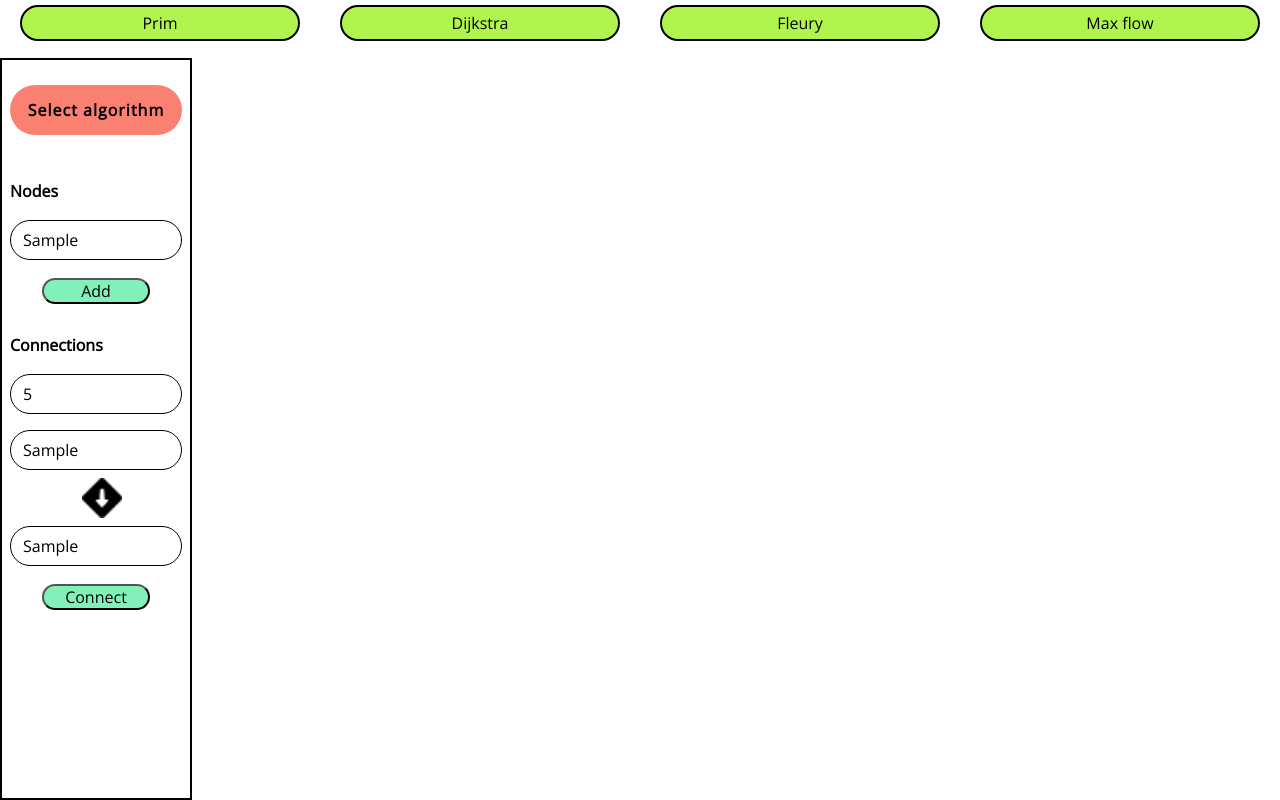
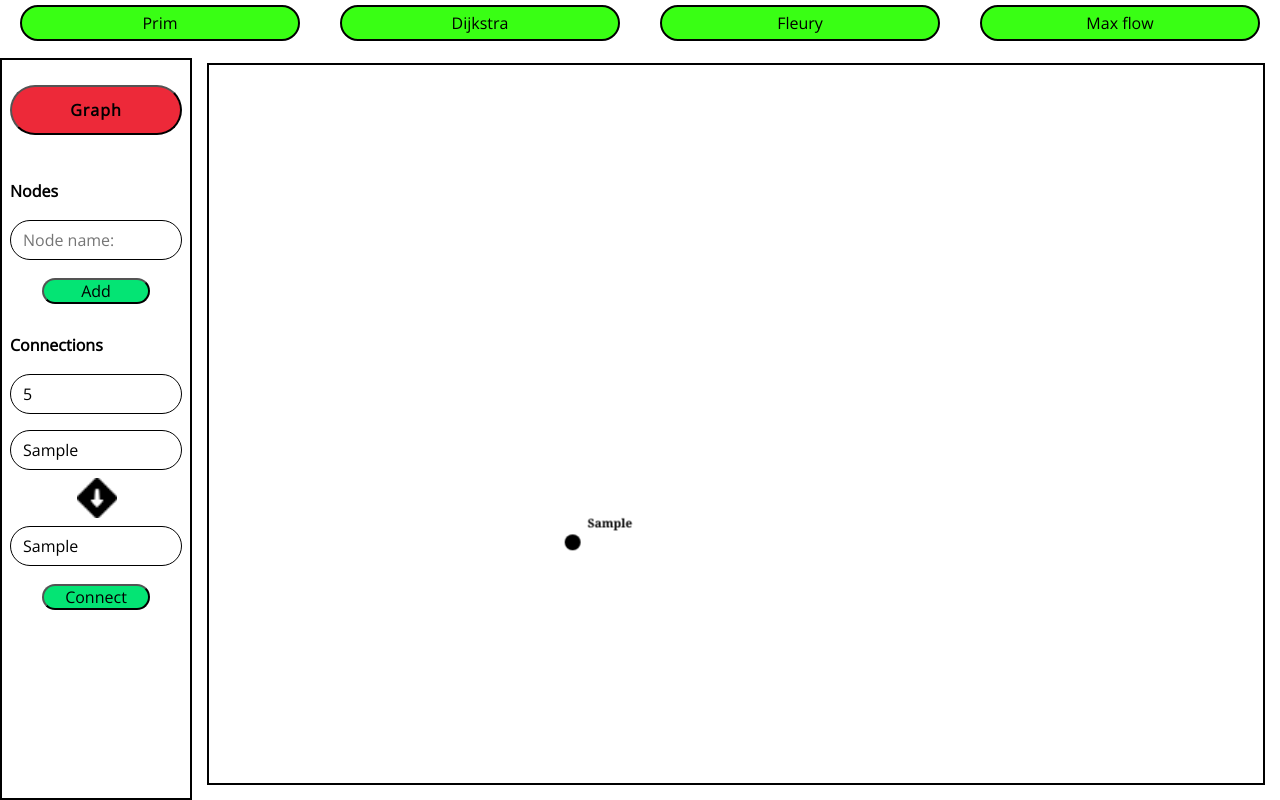
Before and after one commit to Kevinliaoo/graphs, a plain HTML site: page index.html in a window 1280 px wide. Both pictures are taken after typing "Sample", "5", "Sample", "Sample" into the empty fields and a click on the button "Add". Drawn offline with nearby package versions, Linux system fonts and the light colour scheme.

Commit message:
Canvas added

```diff
--- a/css/styles.css
+++ b/css/styles.css
@@ -21,7 +21,7 @@ body {
 }
 
 .menu-item {
-	background-color: #AFF54E;
+	background-color: rgb(57, 255, 20);
 	padding: 5px;
 	margin-top: 5px;
 	border: 2px solid black;
@@ -36,7 +36,7 @@ body {
 }
 
 .menu-item:hover {
-    flex: 3;
+    background-color: rgba(57, 255, 20, 0.7)
 }
 
 .container {
@@ -57,16 +57,19 @@ body {
 .nav-menu__algobtn{
 	margin: 25px 8px;
 	padding: 5px;
-	border: none;
 	border-radius: 25px;
 	height: 50px;
-	background-color: salmon;
+	background-color: #ED2939;
 	font-size: 16px;
 	letter-spacing: 1px;
 	font-weight: bold;
 	color: black;
 	cursor: pointer;
 	outline:none;
+}
+
+.nav-menu__algobtn:hover {
+	background-color: rgba(237, 41, 57, 0.7);
 }
 
 .nav-menu__node, .nav-menu__connection {
@@ -90,13 +93,17 @@ body {
 	border-radius: 25px;
 	outline: none;
     cursor: pointer;
-    background-color: rgba(4, 228, 116, 0.5);
+    background-color: rgba(4, 228, 116, 1);
+}
+
+.nav-menu__addnodebtn:hover, .nav-menu__connectbtn:hover {
+	background-color: rgba(4, 228, 116, 0.7);
 }
 
 .nav-menu__arrow-img {
 	width: 40px;
 	height: 40px;
-	margin-left: 80px;
+	margin-left: 40%;
 }
 
 /*     MAIN CONTENT     */
@@ -107,5 +114,7 @@ body {
 }
 
 .visualizer {
-	background-color: : black;
+	border: 2px solid black;
+	height: 100%;
+	width: 100%;
 }
--- a/index.html
+++ b/index.html
@@ -19,10 +19,10 @@
 
 	<section class="container">
 		<section class="nav-menu">
-			<button class="nav-menu__algobtn">Select algorithm</button>
+			<button class="nav-menu__algobtn" id="algoBtn">Graph</button>
 			<p class="nav-menu__node">Nodes</p>
-			<input class="nav-menu__nodename" type="text" name="nodename" placeholder="Node name: ">
-			<button class="nav-menu__addnodebtn">Add</button>
+			<input class="nav-menu__nodename" id="nodeName" type="text" name="nodename" placeholder="Node name: ">
+			<button class="nav-menu__addnodebtn" id="addNode">Add</button>
 
 			<p class="nav-menu__connection">Connections</p>
 			<input class="nav-menu__nodeweight" type="number" name="weight" placeholder="Node weight">
@@ -39,5 +39,6 @@
 	<script type="text/javascript" src='./js/objects.js'></script>
 	<script type="text/javascript" src='./js/algorithms.js'></script>
 	<script type="text/javascript" src='./js/main.js'></script>
+	<script type="text/javascript" src='./js/canvas.js'></script>
 </body>
 </html>
--- a/js/algorithms.js
+++ b/js/algorithms.js
@@ -533,3 +533,12 @@ function maxFlow(graph, start, end) {
 
 	return max;
 }
+
+/*
+ * Generates a random number in a specified range
+ *
+ * @param 	{Number} 	min 	Minium value of the range (inclusive)
+ * @param 	{Number}	max 	Maxium value of the range (inclusive)
+ * @return 	{Number}		Random Integer value
+*/
+let randomNumber = (min, max) => Math.floor((max+1-min) * Math.random());
--- /dev/null
+++ b/js/canvas.js
@@ -0,0 +1,89 @@
+let canvas = document.querySelector('canvas');
+let context = canvas.getContext('2d');
+let algorithmBtn = document.getElementById("algoBtn");
+let addNodeBtn = document.getElementById("addNode");
+let nodeNameInput = document.getElementById("nodeName");
+
+// MAIN STRUCTURE
+let structure;
+
+// FIX BLURRED CANVAS
+let dpi = window.devicePixelRatio;
+function fix_dpi() {
+	let style_height = +getComputedStyle(canvas).getPropertyValue("height").slice(0, -2);
+	let style_width = +getComputedStyle(canvas).getPropertyValue("width").slice(0, -2);
+	canvas.setAttribute('height', style_height * dpi);
+	canvas.setAttribute('width', style_width * dpi);
+}
+fix_dpi()
+
+// REDRAWING FRAME
+let circles_arrays = [];
+
+var x = 20;
+function animate() {
+	// Infinite loop
+	requestAnimationFrame(animate);
+	// Repaint background
+	context.clearRect(0, 0, innerWidth, innerHeight);
+
+	for (circle of circles_arrays) {
+		circle.draw();
+	}
+}
+animate();
+
+// BUTTON EVENT LISTENERS
+
+/*
+ * Adds a new Node to the main structure
+*/
+addNodeBtn.addEventListener("click", (ev) => {
+	const letter = nodeNameInput.value.trim();
+	if (letter === "") {
+		alert("Please insert a name to the Node");
+		return;
+	}
+	if (structure === undefined) checkDataStructure(letter);
+	// TENGO QUE ARREGLAR EL PROBLEMA DE LPS ARBOLES
+	else {
+		const n = new Node(letter);
+		structure.addNode(n);
+		circles_arrays.push(new CanvasNode(randomNumber(0, 500), randomNumber(0, 500), n));
+	}
+
+	nodeNameInput.value = "";
+})
+
+/*
+ * Builds the data structure with the root Node
+ *
+ * @param 	{String}	rootNodeLetter 		Letter of the root Node
+*/
+function checkDataStructure(rootNodeLetter) {
+	let s = algorithmBtn.textContent;
+	const n = new Node(rootNodeLetter)
+	switch(s) {
+		case display_algos[0]:
+		case display_algos[1]:
+			structure = new Graph(n);
+			circles_arrays.push(new CanvasNode(randomNumber(0, 500), randomNumber(0, 500), n));
+		break;
+		case display_algos[2]:
+			structure = new Tree(n);
+			circles_arrays.push(new CanvasNode(randomNumber(0, 500), randomNumber(0, 500), n));
+		break;
+	}
+}
+
+let toggleIndex = 0;
+const display_algos = ["Graph", "Dir. Graph", "Tree"];
+/*
+ * Updates button's text when is toggled
+*/
+algorithmBtn.addEventListener("click", () => {
+	// Eliminar la estructura de dato si ya existe
+	toggleIndex ++;
+	if (toggleIndex === 3) toggleIndex = 0;
+	algorithmBtn.textContent = display_algos[toggleIndex];
+})
--- a/js/objects.js
+++ b/js/objects.js
@@ -133,3 +133,36 @@ class Tree {
 		position === 0 ? parent.setLeftChild(node) : parent.setRightChild(node);
 	}
 }
+
+class CanvasNode {
+
+	constructor(posX, posY, nodePointer) {
+		this.posX = posX;
+		this.posY = posY;
+		this.gap = 15;
+		this.letterX = posX + this.gap;
+		this.letterY = posY - this.gap;
+		this.node = nodePointer;
+	}
+
+	draw() {
+		// Draw point
+		context.beginPath();
+		context.arc(this.posX, this.posY, 8, Math.PI*2, false);
+		context.fill();
+		// Node name
+		this.setLetterPos();
+		context.font = "bold 12px Georgia";
+		context.fillText(this.node.letter, this.letterX, this.letterY);
+	}
+
+	setLetterPos() {
+		let textWidth = context.measureText(this.node.letter).width;
+		let textHeight = context.measureText(this.node.letter).height;
+
+		if (this.posX < 20) this.letterX = this.posX + this.gap;
+		if (this.posY < 20) this.letterY = this.posY + this.gap;
+		if (this.posY > canvas.height - 20) this.letterY = this.posY - this.gap;
+		if (this.posX + textWidth > canvas.width - 20) this.letterX = this.posX - 2*this.gap - textWidth;
+	}
+}
```
Also changed, not shown: 1 other file.
